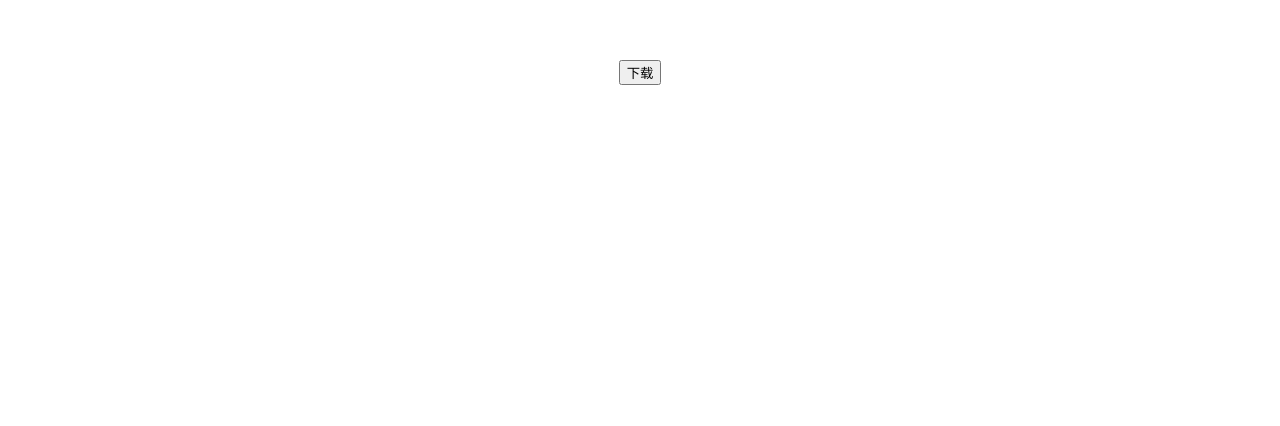
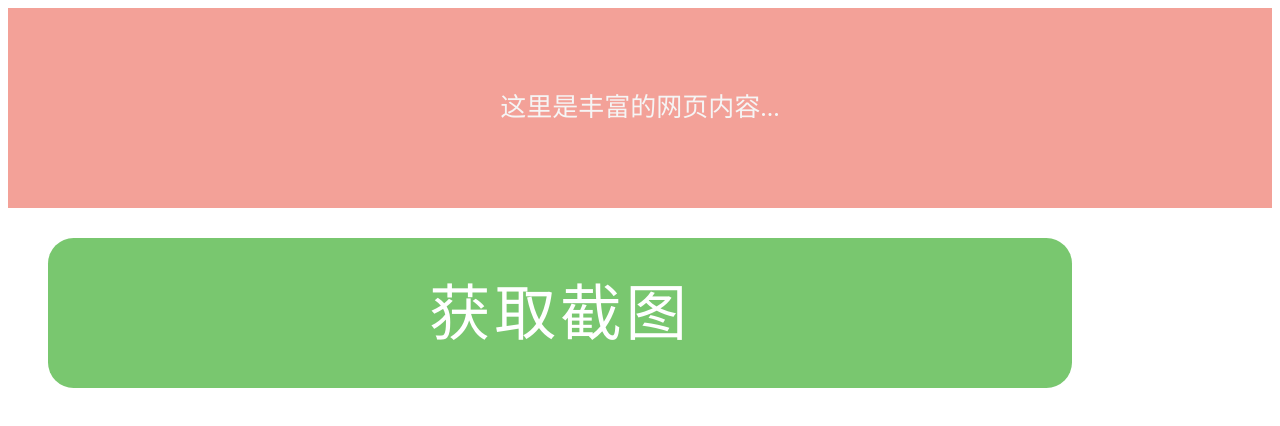
Before and after one commit to Lao214/year-font, a Vue app: page / in a window 1280 px wide. Shown: the top 426 px of the page. Built offline with nearby package versions, Linux system fonts and the light colour scheme.

Commit message:
ios下载问题

```diff
--- a/package.json
+++ b/package.json
@@ -11,6 +11,7 @@
     "axios": "^1.2.1",
     "core-js": "^3.8.3",
     "html2canvas": "^1.0.0-rc.4",
+    "vconsole": "^3.15.0",
     "vue": "^2.6.14",
     "vue-awesome-swiper": "^3.1.3"
   },
--- a/src/App.vue
+++ b/src/App.vue
@@ -21,12 +21,12 @@ export default {
 </script>
 
 <style>
-#app {
+/* #app {
   font-family: Avenir, Helvetica, Arial, sans-serif;
   -webkit-font-smoothing: antialiased;
   -moz-osx-font-smoothing: grayscale;
   text-align: center;
   color: #2c3e50;
   margin-top: 60px;
-}
+} */
 </style>
--- a/src/components/HelloWorld.vue
+++ b/src/components/HelloWorld.vue
@@ -1,62 +1,88 @@
 <template>
-  <div style="color:#fff">
-    <div class="icon-button right">
-  <!--截屏按钮图标-->
-      <button class="iconfont icon-iconcut" @click="screenShot">下载</button>
+  <div id="page">
+    <!-- 截图区域 -->
+    <div class="content" ref="imageDom">
+      这里是丰富的网页内容...
     </div>
+    <!-- 截图区域2 -->
+    <!-- 点击调用方法获取截图 -->
+    <button class="btn" @click="getPrintScreen">获取截图</button>
+    <!-- <div class="img-box"> -->
+      <!-- <h2>截图结果:</h2> -->
+      <!-- 通过img标签把获取到的截图呈现出来 -->
+      <!-- <img :src="imgUrl" alt="" /> -->
+    <!-- </div> -->
   </div>
 </template>
 
 <script>
+// 引入 html2canvas
 import html2canvas from "html2canvas";
+
 export default {
-      // components:{swiper,swiperSlide},
-      data(){
-          return{
-            imgUrl: null //截图地址
+  name: "Screenshot",
+  data() {
+    return {
+      imgUrl: null, //截图地址
+    };
+  },
+  methods: {
+    //获取截图方法
+    getPrintScreen() {
+      html2canvas(this.$refs.imageDom,
+      {
+        imageTimeout: 15000, //newline
+        scale:3, //newline
+        useCORS: true, //图片跨域，开启跨域配置
+        logging: false,//日志开关，便于查看html2canvas的内部执行流程
+        taintTest: false,//是否在渲染前测试图片
+      }).then(canvas => {
+        // 转成图片，生成图片地址
+        let imgUrl = canvas.toDataURL("image/png",1); //可将 canvas 转为 base64 格式
+        let eleLink = document.createElement("a");
+        eleLink.href = imgUrl; // 转换后的图片地址
+        eleLink.download = "名称";
+        document.body.appendChild(eleLink);
+        eleLink.click();
+        document.body.removeChild(eleLink);
+      });
     }
   },
-      methods: {
-        //截图
-        screenShot() {
-          //获取页面dom
-          //这里的html标签是获取页面最大的dom元素；根据实际业务场景自行更改
-          const el = document.querySelector('html');
-          html2canvas(el, {allowTaint: true}).then((canvas)=> {
-            //document.body.appendChild(canvas)  页面布局会乱
-            //转换base64
-            const capture = canvas.toDataURL('image/png');
-            //下载浏览器弹出下载信息的属性
-            const saveInfo = {
-            //导出文件格式自己定义，我这里用的是时间作为文件名
-              'download': `1.png`,
-              'href': capture
 };
-            //下载，浏览器弹出下载文件提示
-            this.downloadFile(saveInfo);
+</script>
 
-            //调用保存接口 如果需要后台保存，放开注释
-        /*   uploadImage({capture:capture}).then(res => {
-              if (res.code == 200) {
-                this.$message.success("截取成功！")
+
+<!-- 本demo样式代码（不重要） -->
+<style scoped>
+.content {
+    height: 30%;
+    font-size: 26px;
+    font-family: Source Han Sans CN;
+    color: rgb(245, 245, 245);
+    text-align: center;
+    line-height: 200px;
+    background-color: rgb(243, 161, 152);
   }
-            });*/
-          })
-        },
-        //下载截图
-        downloadFile(saveInfo) {
-          const element = document.createElement('a');
-          element.style.display = 'none';
-          for (const key in saveInfo) {
-            element.setAttribute(key, saveInfo[key]);
+  .btn {
+    display: block;
+    width: 80vw;
+    height: 11.733vw;
+    background: #79c76f;
+    border-radius: 2vw;
+    border: none;
+    font-size: 4.8vw;
+    font-family: Source Han Sans CN;
+    font-weight: 400;
+    color: #ffffff;
+    line-height: 11.733vw;
+    letter-spacing: 4px;
+    text-align: center;
+    margin: 30px 0 20px 40px;
   }
-          document.body.appendChild(element);
-          element.click();
-          setTimeout(() => {
-            document.body.removeChild(element);
-          }, 300)
+#page {
+  padding: 0;
+  width: 100%;
+  height: 100%;
+  background-color: #fff;
 }
-      }
-
-  }
-  </script>
+</style>
--- a/src/main.js
+++ b/src/main.js
@@ -1,6 +1,7 @@
 import Vue from 'vue'
 import App from './App.vue'
-
+import VConsole from 'vconsole'
+new VConsole();
 Vue.config.productionTip = false
 
 new Vue({
```
Also changed, not shown: 1 other file (tests, documents, lock files or other folders). Lines whose indentation alone changed are shown as unchanged.
